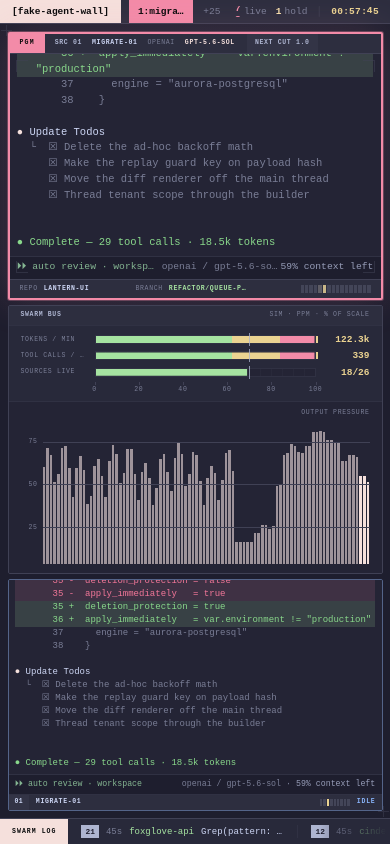
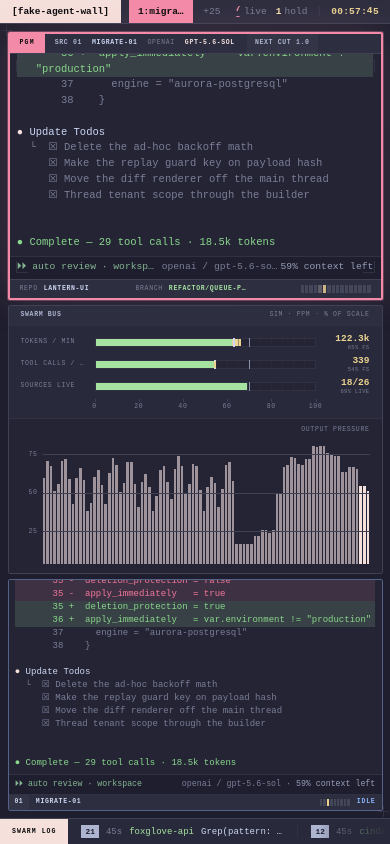
Before and after one commit to VdustR/fake-agent-wall, a Svelte app: page / in a window 390 px wide. Built offline with nearby package versions, Linux system fonts and the light colour scheme; a web font is replaced by a local one.

Commit message:
fix: keep telemetry meters responsive (#16)
* fix: keep telemetry meters responsive

* fix: contain telemetry level needles

```diff
--- a/src/components/Telemetry.svelte
+++ b/src/components/Telemetry.svelte
@@ -1,5 +1,11 @@
 <script lang="ts">
   import type { Swarm } from '../lib/swarm.svelte'
+  import {
+    normalizeThroughput,
+    throughputFullScale,
+    TOKENS_PER_SOURCE_FULL_SCALE,
+    TOOLS_PER_SOURCE_FULL_SCALE,
+  } from '../lib/telemetry-scale'
 
   interface Props {
     swarm: Swarm
@@ -7,34 +13,36 @@
   const { swarm }: Props = $props()
 
   /**
-   * Full-scale references for the bus meters. A PPM is only readable because its
-   * scale is fixed and printed; a bar that rescales itself measures nothing.
+   * Full-scale references calibrated to the synthetic fleet. The wall grows
+   * more agents at larger viewports, so one global ceiling made the same two
+   * channels pin at 100% even though their absolute readings were still moving.
+   * A stable fleet still has a fixed, printed PPM scale.
    */
-  const FS_TOKENS = 60_000
-  const FS_TOOLS = 300
-
   const TICKS = [0, 20, 40, 60, 80, 100]
   /** Where the graticule prints its reference mark, as a percentage of scale. */
   const REF = 70
 
-  const norm = (v: number, fs: number) => Math.max(0, Math.min(1, v / fs))
+  const tokenScale = $derived(throughputFullScale(swarm.agents.length, TOKENS_PER_SOURCE_FULL_SCALE))
+  const toolScale = $derived(throughputFullScale(swarm.agents.length, TOOLS_PER_SOURCE_FULL_SCALE))
 
   const channels = $derived([
     {
       key: 'tok',
       label: 'tokens / min',
-      value: norm(swarm.tokensPerMin, FS_TOKENS),
-      peak: norm(swarm.peakTokens, FS_TOKENS),
+      value: normalizeThroughput(swarm.tokensPerMin, tokenScale),
+      peak: normalizeThroughput(swarm.peakTokens, tokenScale),
       flat: false,
       read: `${(swarm.tokensPerMin / 1000).toFixed(1)}k`,
+      load: `${Math.round(normalizeThroughput(swarm.tokensPerMin, tokenScale) * 100)}% fs`,
     },
     {
       key: 'tools',
       label: 'tool calls / min',
-      value: norm(swarm.toolsPerMin, FS_TOOLS),
-      peak: norm(swarm.peakTools, FS_TOOLS),
+      value: normalizeThroughput(swarm.toolsPerMin, toolScale),
+      peak: normalizeThroughput(swarm.peakTools, toolScale),
       flat: false,
       read: `${Math.round(swarm.toolsPerMin)}`,
+      load: `${Math.round(normalizeThroughput(swarm.toolsPerMin, toolScale) * 100)}% fs`,
     },
     {
       key: 'src',
@@ -45,6 +53,7 @@
       // channel does not run into the red the way a throughput channel does.
       flat: true,
       read: `${swarm.running}/${swarm.agents.length}`,
+      load: `${Math.round(swarm.running / swarm.agents.length * 100)}% live`,
     },
   ])
 </script>
@@ -62,10 +71,11 @@
         <span class="lb umd-type">{c.label}</span>
         <span class="ppm">
           <i class="fill" class:flat={c.flat} style="--v:{c.value}"></i>
+          {#if !c.flat}<i class="level" style="--v:{c.value}"></i>{/if}
           {#if c.peak > 0.01}<i class="cap" style="--p:{c.peak}"></i>{/if}
           <i class="ref" style="--at:{REF}%"></i>
         </span>
-        <span class="read tnum">{c.read}</span>
+        <span class="read tnum"><b>{c.read}</b><small>{c.load}</small></span>
       </div>
     {/each}
 
@@ -159,18 +169,31 @@
     text-overflow: ellipsis;
   }
   .read {
+    display: grid;
+    justify-items: end;
     font-family: var(--f-umd);
-    font-weight: 700;
+    text-align: right;
+  }
+  .read b {
+    color: var(--amber);
     font-size: clamp(9.5px, 0.86vw, 15px);
-    line-height: 1.2;
-    color: var(--amber);
-    text-align: right;
+    line-height: 1;
+  }
+  .read small {
+    margin-top: 2px;
+    color: var(--txt-fnt);
+    font-size: clamp(5.5px, 0.4vw, 8px);
+    font-weight: 500;
+    line-height: 1;
+    letter-spacing: 0.06em;
+    text-transform: uppercase;
   }
 
   .ppm {
     position: relative;
     display: block;
     height: clamp(9px, 0.95vw, 15px);
+    overflow: hidden;
     background: var(--ink-050);
     box-shadow: inset 0 0 0 1px var(--line);
     /* Segment rules, the way a real ladder is printed rather than drawn. */
@@ -191,6 +214,15 @@
   }
   .fill.flat {
     background: var(--cue);
+  }
+  .level {
+    position: absolute;
+    top: 0;
+    bottom: 0;
+    left: calc(var(--v) * 100% - 1px);
+    width: 2px;
+    background: var(--txt-hi);
+    transition: left 220ms linear;
   }
   .cap {
     position: absolute;
--- /dev/null
+++ b/src/lib/telemetry-scale.ts
@@ -0,0 +1,10 @@
+export const TOKENS_PER_SOURCE_FULL_SCALE = 7_200
+export const TOOLS_PER_SOURCE_FULL_SCALE = 24
+
+export function throughputFullScale(sourceCount: number, perSourceScale: number): number {
+  return Math.max(1, sourceCount) * perSourceScale
+}
+
+export function normalizeThroughput(value: number, fullScale: number): number {
+  return Math.max(0, Math.min(1, value / fullScale))
+}
```
Also changed, not shown: 1 other file (tests, documents, lock files or other folders).
